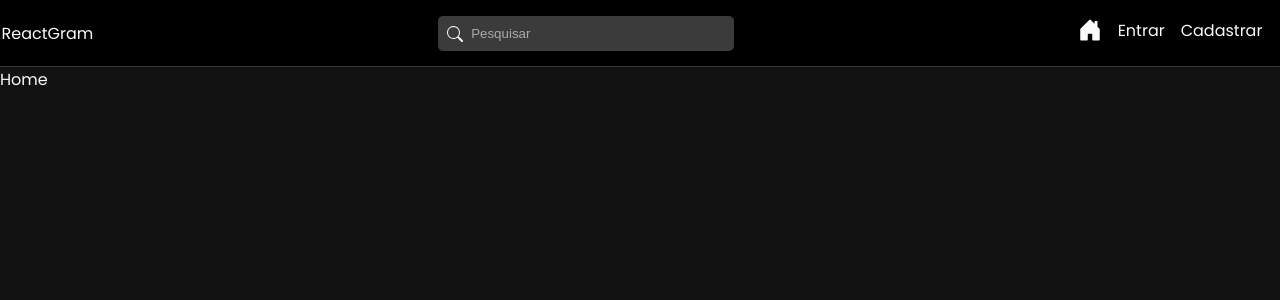
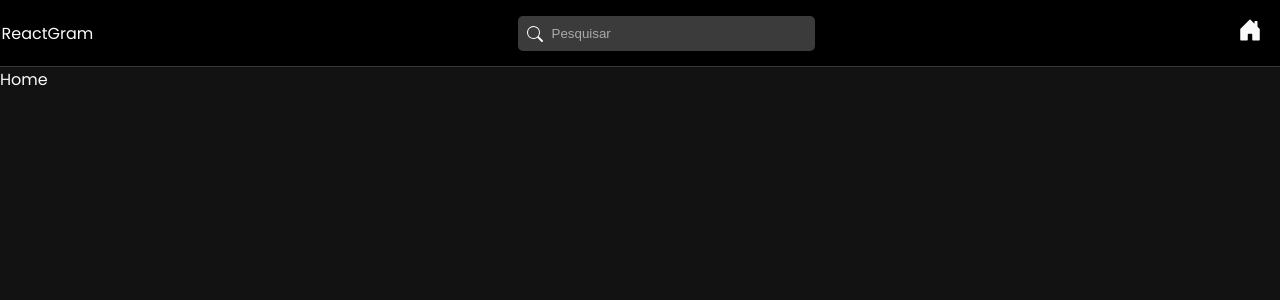
Before and after one commit to JoseGuiFerreira17/react-gram, a React (Vite) app in the folder frontend/: page / in a window 1280 px wide. Shown: the top 300 px of the page. Built offline with nearby package versions, Linux system fonts and the light colour scheme; the HTML template or start-up script is replaced by a standard one.

Commit message:
navbar configuration for authenticated user

```diff
--- a/frontend/src/App.jsx
+++ b/frontend/src/App.jsx
@@ -9,16 +9,25 @@
 import Register from "./pages/Auth/Register";
 import Home from "./pages/Home/Home";
 
+import { useAuth } from "./hooks/useAuth";
+
 function App() {
+  const { auth, loading } = useAuth();
+
+  console.log(auth);
+
+  if (loading) {
+    return <p>carregando...</p>;
+  }
   return (
     <div className="App">
       <BrowserRouter>
         <Navbar />
         <div className="container">
           <Routes>
-            <Route path="/" element={<Home />} />
-            <Route path="/login" element={<Login />} />
-            <Route path="/register" element={<Register />} />
+            <Route path="/" element={auth ? <Home /> : <Navigate to="/login" />} />
+            <Route path="/login" element={!auth ? <Login /> : <Navigate to="/" />} />
+            <Route path="/register" element={!auth ? <Register /> : <Navigate to="/" />} />
           </Routes>
         </div>
         <Footer />
--- a/frontend/src/components/Navbar.jsx
+++ b/frontend/src/components/Navbar.jsx
@@ -3,7 +3,15 @@
 import { Link, NavLink } from "react-router-dom";
 import { BsSearch, BsHouseDoorFill, BsFillPersonFill, BsFillCameraFill } from "react-icons/bs";
 
+import { useState } from "react";
+import { useDispatch, useSelector } from "react-redux";
+import { useAuth } from "../hooks/useAuth";
+import { useNavigate } from "react-router-dom";
+
 const Navbar = () => {
+  const { auth } = useAuth();
+  const { user } = useSelector((state) => state.auth);
+
   return (
     <nav id="nav">
       <Link to="/">ReactGram</Link>
@@ -12,17 +20,41 @@
         <input type="text" placeholder="Pesquisar" />
       </form>
       <ul id="nav-links">
+        {auth ? (
+          <>
             <li>
               <NavLink to="/">
                 <BsHouseDoorFill />
               </NavLink>
             </li>
+            {user && (
+              <>
+                <li>
+                  <NavLink to={`/users/${user._id}`}>
+                    <BsFillCameraFill />
+                  </NavLink>
+                </li>
+                <li>
+                  <NavLink to={`/profile`}>
+                    <BsFillPersonFill />
+                  </NavLink>
+                </li>
+                <li>
+                  <span>Sair</span>
+                </li>
+              </>
+            )}
+          </>
+        ) : (
+          <>
             <li>
               <NavLink to="/login">Entrar</NavLink>
             </li>
             <li>
               <NavLink to="/register">Cadastrar</NavLink>
             </li>
+          </>
+        )}
       </ul>
     </nav>
   );
--- /dev/null
+++ b/frontend/src/hooks/useAuth.js
@@ -0,0 +1,21 @@
+import { useState, useEffect } from "react";
+import { useSelector } from "react-redux";
+
+export const useAuth = () => {
+  const user = useSelector((state) => state.auth);
+
+  const [auth, setAuth] = useState(false);
+  const [loading, setLoading] = useState(true);
+
+  useEffect(() => {
+    if (user) {
+      setAuth(true);
+    } else {
+      setAuth(false);
+    }
+
+    setLoading(false);
+  }, [user]);
+
+  return { auth, loading };
+};
```
Lines whose indentation alone changed are shown as unchanged.
